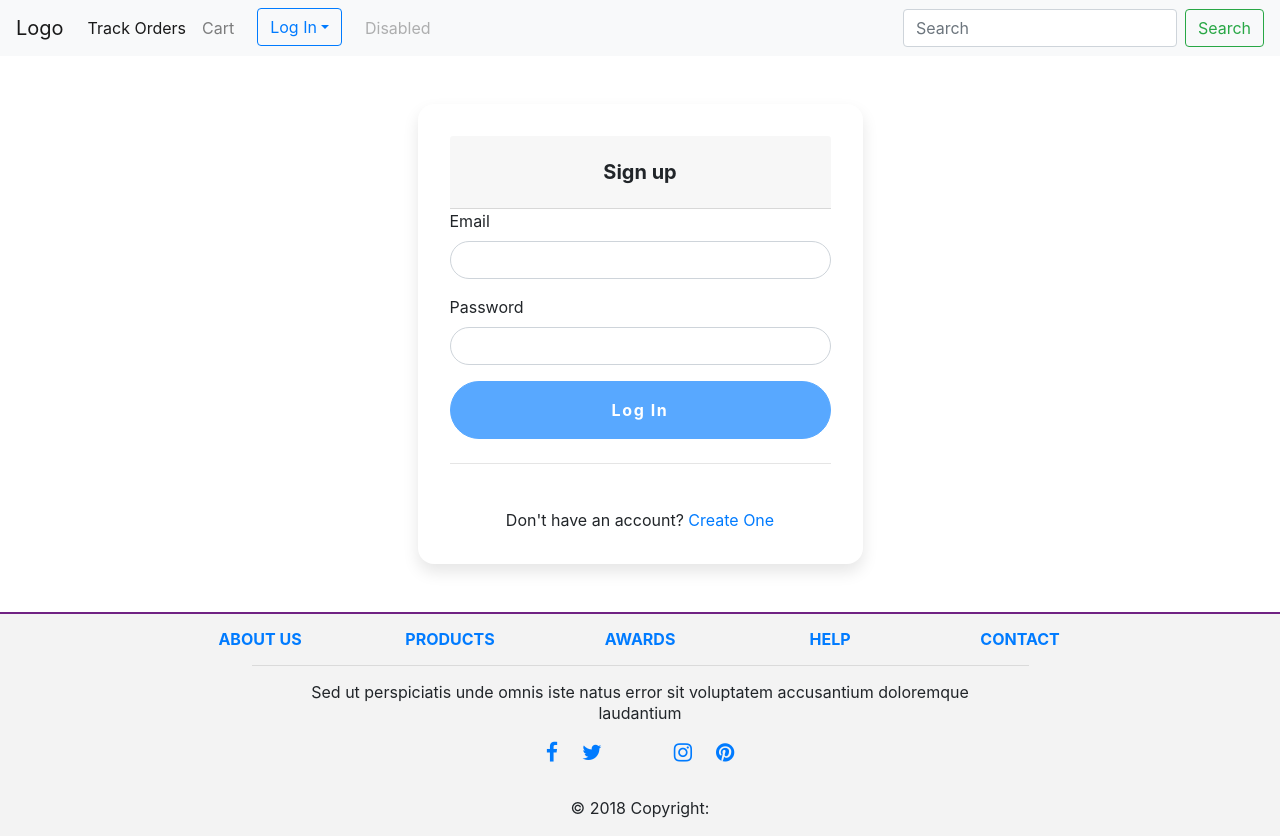
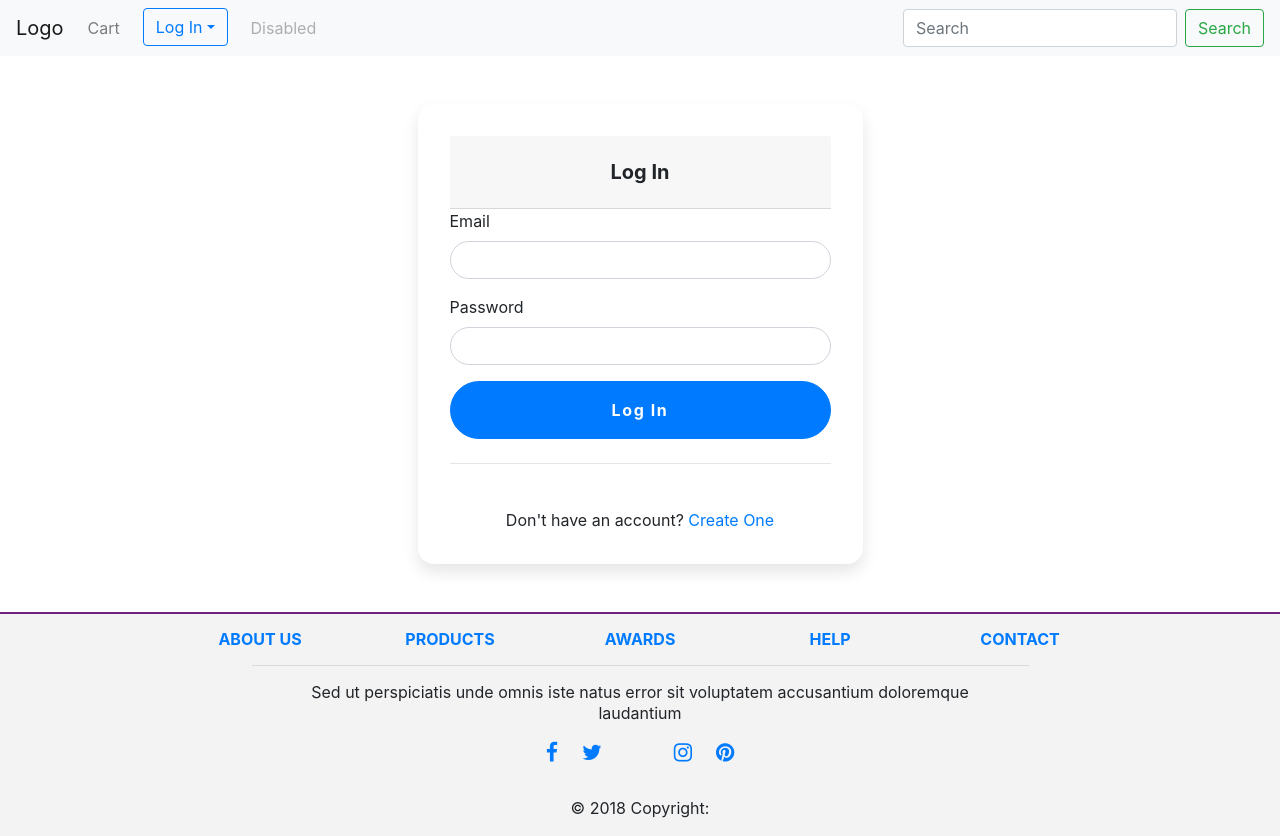
Before and after one commit to atyasaeed/itShareDeployToGitHub, an Angular app in the folder ilab-ui/: page /ui/login in a window 1280 px wide. Built offline with nearby package versions, Linux system fonts and the light colour scheme; some icons are missing.

Commit message:
last update

```diff
--- a/ilab-ui/src/app/components/header/header.component.html
+++ b/ilab-ui/src/app/components/header/header.component.html
@@ -7,7 +7,7 @@
   <div class="collapse navbar-collapse" id="navbarSupportedContent">
     <ul class="navbar-nav mr-auto">
       <li class="nav-item active">
-        <a class="nav-link"  [routerLink]="['/trackorder']">Track Orders <span class="sr-only">Track Orders</span></a>
+        <a class="nav-link"  [routerLink]="['/trackorder']" *ngIf="islogin()">Track Orders <span class="sr-only">Track Orders</span></a>
       </li>
       <li class="nav-item">
         <a class="nav-link" [routerLink] = "['/cart']">Cart</a>
--- a/ilab-ui/src/app/components/log-in/log-in.component.html
+++ b/ilab-ui/src/app/components/log-in/log-in.component.html
@@ -4,7 +4,7 @@
       <div class="card card-signin my-5">
         <div class="card-body">
           <h5 class="card-header info-color white-text text-center py-4">
-            <strong>Sign up</strong>
+            <strong>Log In</strong>
         </h5>
 
 
@@ -28,7 +28,7 @@
   </div>
 </div>
 
-<input type="submit" class="btn btn-primary btn-block" [disabled]="userForm.invalid" value="Log In" >
+<input type="submit" class="btn btn-primary btn-block"  value="Log In" >
 <hr class="my-4">
   <div class="sign-up">
     Don't have an account? <a [routerLink] = "['/signup']">Create One</a>
```
